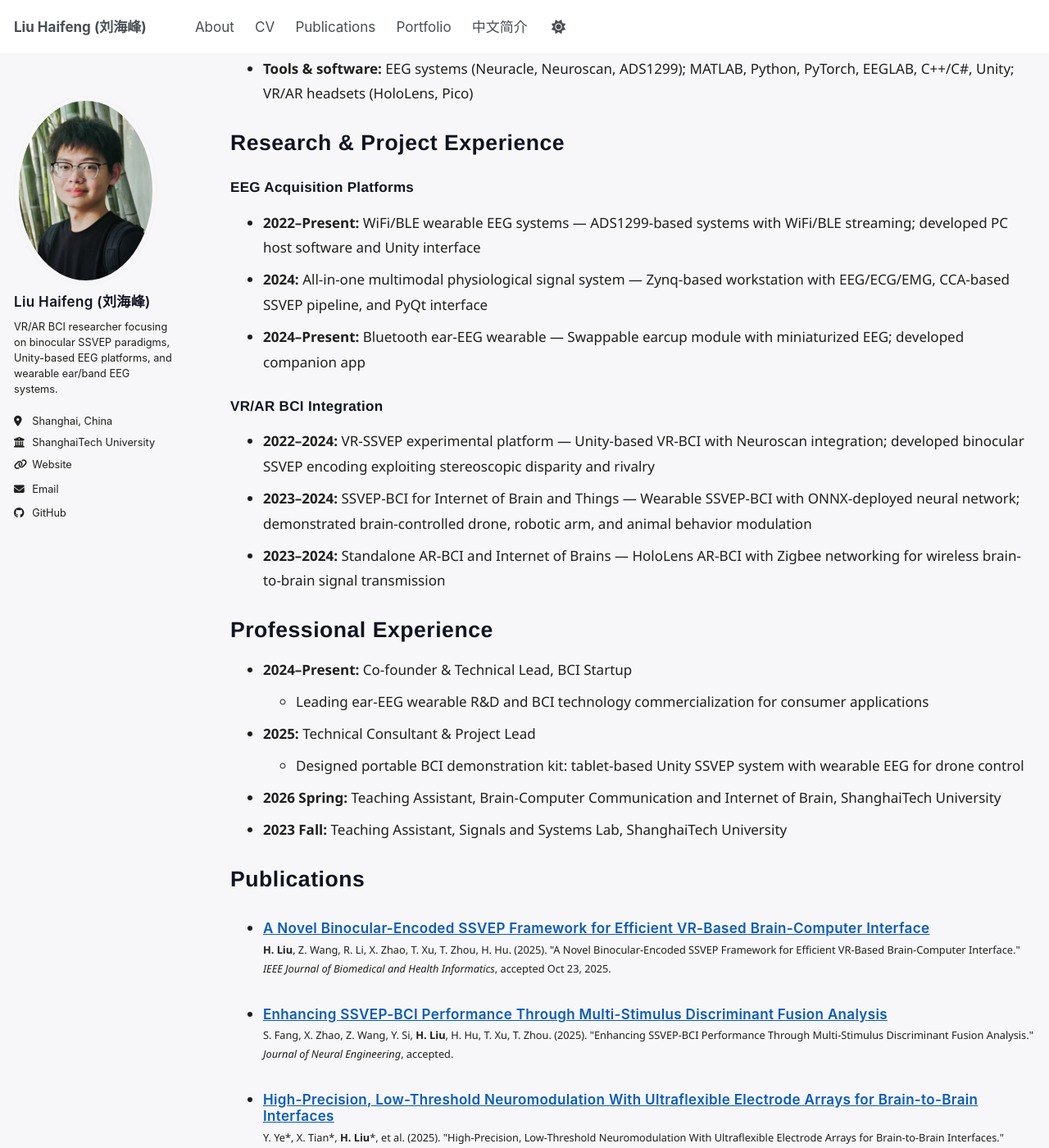
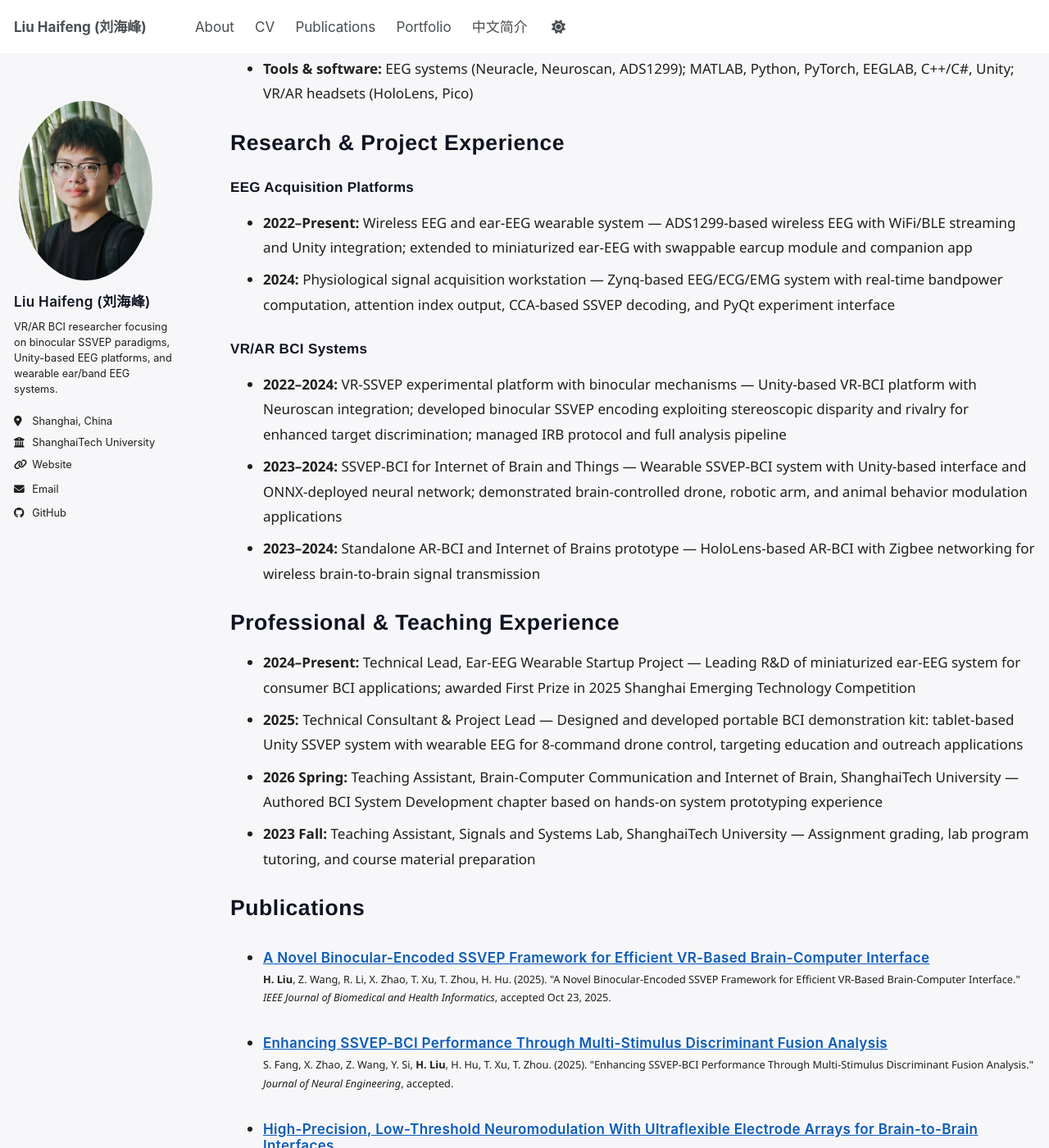
Before and after one commit to 7h4Worker/liuhf1999, a Jekyll site: the page built from _pages/cv.md, in a window 1280 px wide and 1400 px high, scrolled down 609 px. Shown: the whole window at 82% size. Built offline with Jekyll 4.4.1, drawn with Linux system fonts in a browser that asks for light colours; a script bundle is joined from its source files by our own code; library files that are not in the unit come from our copies; some of the changed text lies outside the part shown.

Commit message:
0127update

```diff
--- a/_pages/cv.md
+++ b/_pages/cv.md
@@ -30,25 +30,22 @@ Research & Project Experience
 
 ### EEG Acquisition Platforms
 
-* **2022–Present:** WiFi/BLE wearable EEG systems — ADS1299-based systems with WiFi/BLE streaming; developed PC host software and Unity interface
-* **2024:** All-in-one multimodal physiological signal system — Zynq-based workstation with EEG/ECG/EMG, CCA-based SSVEP pipeline, and PyQt interface
-* **2024–Present:** Bluetooth ear-EEG wearable — Swappable earcup module with miniaturized EEG; developed companion app
+* **2022–Present:** Wireless EEG and ear-EEG wearable system — ADS1299-based wireless EEG with WiFi/BLE streaming and Unity integration; extended to miniaturized ear-EEG with swappable earcup module and companion app
+* **2024:** Physiological signal acquisition workstation — Zynq-based EEG/ECG/EMG system with real-time bandpower computation, attention index output, CCA-based SSVEP decoding, and PyQt experiment interface
 
-### VR/AR BCI Integration
+### VR/AR BCI Systems
 
-* **2022–2024:** VR-SSVEP experimental platform — Unity-based VR-BCI with Neuroscan integration; developed binocular SSVEP encoding exploiting stereoscopic disparity and rivalry
-* **2023–2024:** SSVEP-BCI for Internet of Brain and Things — Wearable SSVEP-BCI with ONNX-deployed neural network; demonstrated brain-controlled drone, robotic arm, and animal behavior modulation
-* **2023–2024:** Standalone AR-BCI and Internet of Brains — HoloLens AR-BCI with Zigbee networking for wireless brain-to-brain signal transmission
+* **2022–2024:** VR-SSVEP experimental platform with binocular mechanisms — Unity-based VR-BCI platform with Neuroscan integration; developed binocular SSVEP encoding exploiting stereoscopic disparity and rivalry for enhanced target discrimination; managed IRB protocol and full analysis pipeline
+* **2023–2024:** SSVEP-BCI for Internet of Brain and Things — Wearable SSVEP-BCI system with Unity-based interface and ONNX-deployed neural network; demonstrated brain-controlled drone, robotic arm, and animal behavior modulation applications
+* **2023–2024:** Standalone AR-BCI and Internet of Brains prototype — HoloLens-based AR-BCI with Zigbee networking for wireless brain-to-brain signal transmission
 
-Professional Experience
-=======================
+Professional & Teaching Experience
+==================================
 
-* **2024–Present:** Co-founder & Technical Lead, BCI Startup
-  * Leading ear-EEG wearable R&D and BCI technology commercialization for consumer applications
-* **2025:** Technical Consultant & Project Lead
-  * Designed portable BCI demonstration kit: tablet-based Unity SSVEP system with wearable EEG for drone control
-* **2026 Spring:** Teaching Assistant, Brain-Computer Communication and Internet of Brain, ShanghaiTech University
-* **2023 Fall:** Teaching Assistant, Signals and Systems Lab, ShanghaiTech University
+* **2024–Present:** Technical Lead, Ear-EEG Wearable Startup Project — Leading R&D of miniaturized ear-EEG system for consumer BCI applications; awarded First Prize in 2025 Shanghai Emerging Technology Competition
+* **2025:** Technical Consultant & Project Lead — Designed and developed portable BCI demonstration kit: tablet-based Unity SSVEP system with wearable EEG for 8-command drone control, targeting education and outreach applications
+* **2026 Spring:** Teaching Assistant, Brain-Computer Communication and Internet of Brain, ShanghaiTech University — Authored BCI System Development chapter based on hands-on system prototyping experience
+* **2023 Fall:** Teaching Assistant, Signals and Systems Lab, ShanghaiTech University — Assignment grading, lab program tutoring, and course material preparation
 
 Publications
 ============
@@ -69,4 +66,4 @@ Academic Service
 ================
 
 * **Peer Review:** *Biomedical Physics & Engineering Express*, *Journal of Neural Engineering*, *IEEE JBHI*, *Advanced Intelligent Systems*
-* **Conference:** Poster presentation at 2025 "Smart Connection·Future" BCI International Conference, Hangzhou
+* **Conference Presentations:** Poster presentation at 2025 "Smart Connection·Future" BCI International Conference and 1st China BCI Intelligence Conference, Hangzhou
```
Also changed, not shown: _portfolio/portfolio-1.md (+10 -8 lines), _portfolio/portfolio-2.html (+10 -10 lines), _portfolio/portfolio-3.md (+15 -13 lines), _portfolio/portfolio-4.md (+9 -10 lines), _portfolio/portfolio-5.md (added, +21 -0 lines), images/1一体机-总体.jpg (added), images/1穿戴bci-8通道系统.jpg (added), images/1脑联网-单人ar-bci.jpg (renamed from images/project_ar-bci.jpg), images/2一体机-指压跳跃平台游戏.jpg (added), images/2穿戴bci-多形态探索.jpg (added), images/3一体机-ssvep.jpg (added), images/3穿戴bci-开发中.jpg (renamed from images/wearbableBCI_ble.jpg), images/arbci-结构图和实景.jpg (added), images/小车-赛前调试2-桌面布置.jpg (added), 3 more files.
